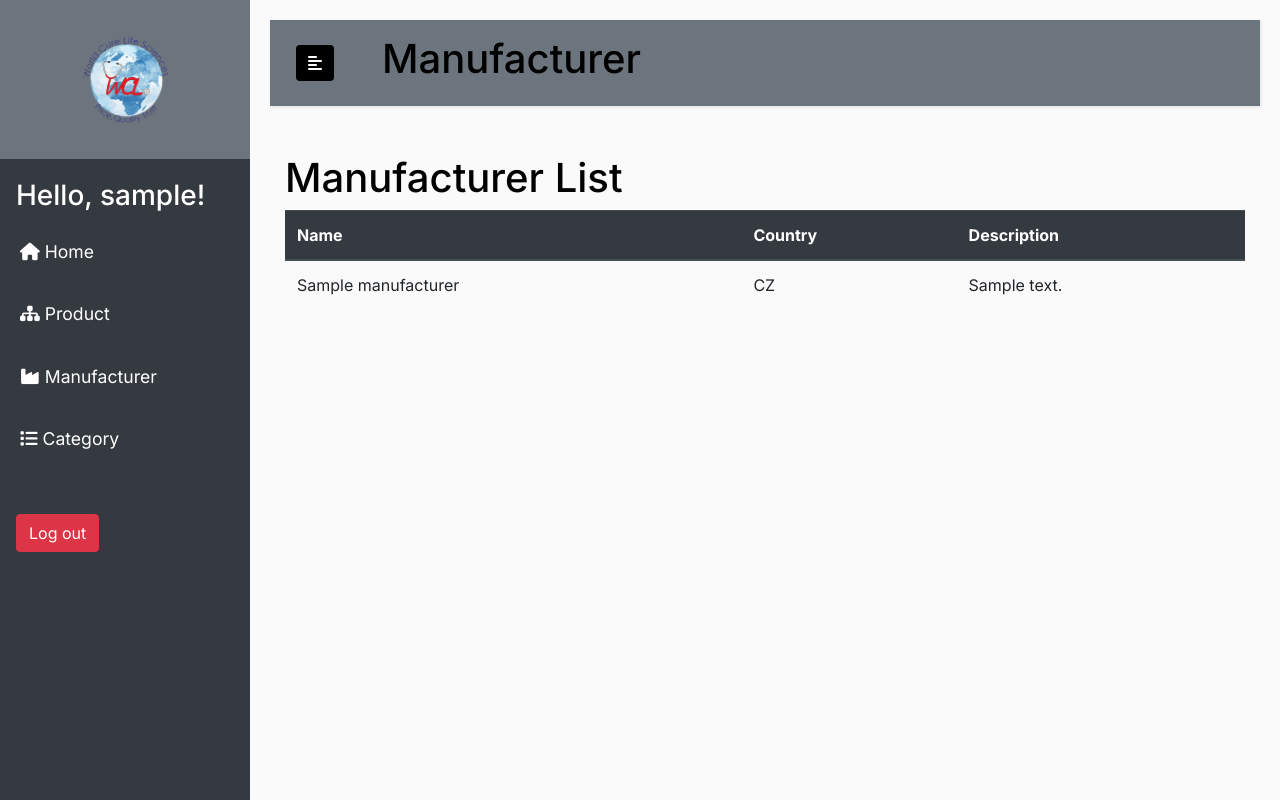
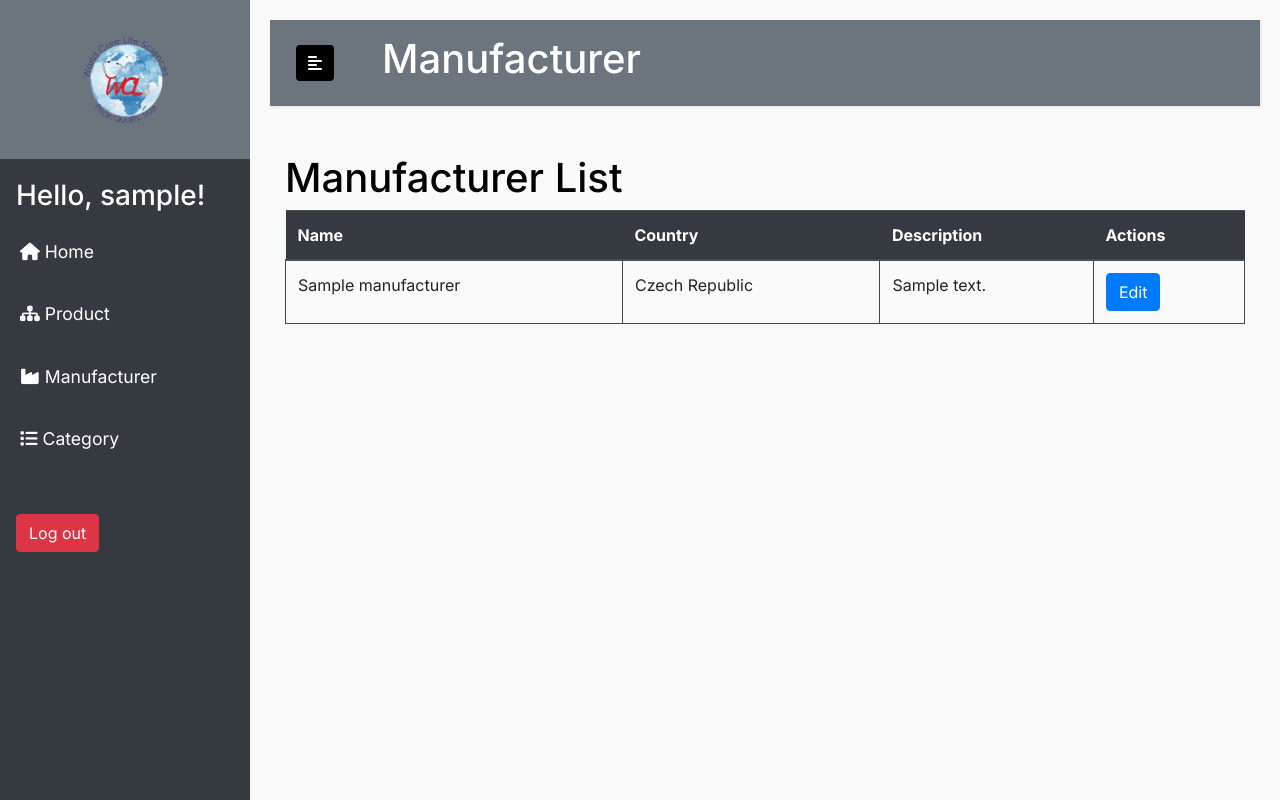
Before and after one commit to monykappa/WCL, a Django app: page /dashboard/manufacturer/ in a window 1280 px wide. Run offline with Django 5.2, Linux system fonts and the light colour scheme; a user stored in the database is signed in; tables that the repository leaves empty hold one stand-in row (values such as "Sample post"); some libraries are stand-ins or nearby versions.

Commit message:
edit manufacturer page

```diff
--- a/dashboard/forms.py
+++ b/dashboard/forms.py
@@ -1,5 +1,5 @@
 from django import forms
-from .models import Manufacturer
+from product.models import Manufacturer
 
 class ManufacturerForm(forms.ModelForm):
     class Meta:
--- a/dashboard/urls.py
+++ b/dashboard/urls.py
@@ -14,7 +14,7 @@ urlpatterns = [
     path('dashboard/', views.dashboard, name='dashboard'),
     path('dashboard/products/', views.products, name='products'),
     path('dashboard/manufacturer/', views.manufacturer, name='manufacturer'),
-
+    path('manufacturers/<int:manufacturer_id>/edit/', views.edit_manufacturer, name='edit_manufacturer'),
 
     #sign in
     path('sign_in/', views.sign_in, name='sign_in'),
--- a/dashboard/views.py
+++ b/dashboard/views.py
@@ -2,11 +2,30 @@ from multiprocessing import AuthenticationError
 from django.contrib.auth import logout
 from django.contrib.auth import login, authenticate
 from django.contrib.auth.decorators import login_required
-from django.shortcuts import render, redirect
+from django.shortcuts import get_object_or_404, render, redirect
 from django.http import HttpResponse
+from django.http import JsonResponse
+from .forms import *
+from product.models import *
+from .models import *
 
-from product.models import Manufacturer
-from .models import *
+
+def edit_manufacturer(request, manufacturer_id):
+    # Retrieve the manufacturer object or return a 404 error if not found
+    manufacturer = get_object_or_404(Manufacturer, id=manufacturer_id)
+
+    if request.method == 'POST':
+        # If the form is submitted
+        form = ManufacturerForm(request.POST, instance=manufacturer)
+        if form.is_valid():
+            # Save the form data to update the manufacturer object
+            form.save()
+            return redirect('dashboard:manufacturer')  # Redirect to the manufacturer list page
+    else:
+        # If it's a GET request, prepopulate the form with the manufacturer's current data
+        form = ManufacturerForm(instance=manufacturer)
+
+    return render(request, 'dashboard/edit_manufacturer.html', {'form': form})
 
 
 
@@ -53,7 +72,58 @@ def products(request):
 
 
 
+# def get_manufacturer_data(request):
+#     manufacturer_id = request.GET.get('manufacturer_id')
+#     try:
+#         manufacturer = Manufacturer.objects.get(id=manufacturer_id)
+#         data = {
+#             'name': manufacturer.name,
+#             'country': manufacturer.country.name,  # Use .name to get the country name
+#             'description': manufacturer.description,
+#         }
+#         return JsonResponse(data)
+#     except Manufacturer.DoesNotExist:
+#         return JsonResponse({'error': 'Manufacturer not found'}, status=404)
+
+
+# def update_manufacturer(request):
+#     if request.method == 'POST' and request.is_ajax():
+#         # Get form data
+#         manufacturer_id = request.POST.get('id')
+#         name = request.POST.get('name')
+#         country = request.POST.get('country')
+#         description = request.POST.get('description')
+
+#         try:
+#             # Get the manufacturer object
+#             manufacturer = Manufacturer.objects.get(id=manufacturer_id)
+#             # Update manufacturer data
+#             manufacturer.name = name
+#             manufacturer.country = country
+#             manufacturer.description = description
+#             manufacturer.save()  # Save changes to the database
+#             return JsonResponse({'success': True})
+#         except Manufacturer.DoesNotExist:
+#             return JsonResponse({'error': 'Manufacturer not found'}, status=404)
+#     else:
+#         return JsonResponse({'error': 'Invalid request'}, status=400)
+
 @login_required
 def manufacturer(request):
-    manufacturers = Manufacturer.objects.all()
-    return render(request, 'dashboard/manufacturer.html', {'manufacturers': manufacturers})
+    if request.method == 'GET' and request.headers.get('HTTP_X_REQUESTED_WITH') == 'XMLHttpRequest':
+        # AJAX request to retrieve manufacturer data
+        manufacturer_id = request.GET.get('manufacturer_id')
+        try:
+            manufacturer = Manufacturer.objects.get(id=manufacturer_id)
+            data = {
+                'name': manufacturer.name,
+                'country': manufacturer.get_country_display(),
+                'description': manufacturer.description,
+            }
+            return JsonResponse(data)
+        except Manufacturer.DoesNotExist:
+            return JsonResponse({'error': 'Manufacturer not found'}, status=404)
+    else:
+        # Regular GET request to render the page
+        manufacturers = Manufacturer.objects.all()
+        return render(request, 'dashboard/manufacturer.html', {'manufacturers': manufacturers})
--- a/static/css/dashboard/dashboard_base.css
+++ b/static/css/dashboard/dashboard_base.css
@@ -35,6 +35,10 @@ a:focus {
     border-radius: 0;
     margin-bottom: 40px;
     box-shadow: 1px 1px 3px rgba(0, 0, 0, 0.1);
+}
+
+.navbar h1{
+    color:#fff;
 }
 
 .navbar-btn {
@@ -196,3 +200,8 @@ a.article:hover {
         display: none;
     }
 }
+
+
+table tbody td{
+    border:1px solid rgb(73, 71, 71);
+}
--- a/templates/dashboard/manufacturer.html
+++ b/templates/dashboard/manufacturer.html
@@ -8,6 +8,7 @@ Dashboard Manufacturer
 
 <h1 class="d-inline-block ml-auto">{% block dashboard_title %}Manufacturer{% endblock dashboard_title%}</h1>
 {% block content %}
+
 <div class="container mt-5">
     <h1>Manufacturer List</h1>
     <table class="table">
@@ -16,17 +17,126 @@ Dashboard Manufacturer
                 <th>Name</th>
                 <th>Country</th>
                 <th>Description</th>
+                <th>Actions</th> <!-- Add this column for edit button -->
             </tr>
         </thead>
         <tbody>
             {% for manufacturer in manufacturers %}
             <tr>
                 <td>{{ manufacturer.name }}</td>
-                <td>{{ manufacturer.country }}</td>
+                <td>{{ manufacturer.get_country_display }}</td>
                 <td>{{ manufacturer.description }}</td>
+                <td>
+                    <a href="{% url 'dashboard:edit_manufacturer' manufacturer.id %}" class="btn btn-primary">Edit</a>
+                </td>
+                <!-- Edit button -->
             </tr>
             {% endfor %}
         </tbody>
     </table>
 </div>
+
+
+
+<!-- Modal
+<div class="modal fade" id="editModal" tabindex="-1" aria-labelledby="editModalLabel" aria-hidden="true">
+    <div class="modal-dialog">
+        <div class="modal-content">
+            <div class="modal-header">
+                <h5 class="modal-title" id="editModalLabel">Edit Manufacturer</h5>
+                <button type="button" class="close" data-dismiss="modal" aria-label="Close">
+                    <span aria-hidden="true">&times;</span>
+                </button>
+            </div>
+            <div class="modal-body">
+                <form id="editForm">
+                    {% csrf_token %}
+                    <div class="form-group">
+                        <label for="edit-name">Name</label>
+                        <input type="text" class="form-control" id="edit-name" name="name">
+                    </div>
+                    <div class="form-group">
+                        <label for="edit-country">Country</label>
+                        <input type="text" class="form-control" id="edit-country" name="country">
+                    </div>
+                    <div class="form-group">
+                        <label for="edit-description">Description</label>
+                        <textarea class="form-control" id="edit-description" name="description"></textarea>
+                    </div>
+                    <button type="submit" class="btn btn-primary">Save changes</button>
+                </form>
+            </div>
+        </div>
+    </div>
+</div> -->
+
+
+
+
+
+<script src="https://code.jquery.com/jquery-3.6.0.min.js"></script>
+<!-- <script>
+    document.addEventListener("DOMContentLoaded", function() {
+        const editBtns = document.querySelectorAll('.edit-btn');
+
+        editBtns.forEach(editBtn => {
+            editBtn.addEventListener('click', () => {
+                const manufacturerId = editBtn.dataset.id;
+
+                // Retrieve data of the manufacturer with Fetch API
+                fetch(`/get_manufacturer_data/?manufacturer_id=${manufacturerId}`)
+                    .then(response => response.json())
+                    .then(data => {
+                        // Populate the pop-up form fields with the retrieved data
+                        document.getElementById('edit-name').value = data.name;
+                        document.getElementById('edit-country').value = data.country;
+                        document.getElementById('edit-description').value = data.description;
+
+                        // Show the pop-up
+                        const editModal = new bootstrap.Modal(document.getElementById('editModal'));
+                        editModal.show();
+
+                        // Set the manufacturer id for the form
+                        document.getElementById('editForm').dataset.manufacturerId = manufacturerId;
+                    })
+                    .catch(error => console.error('Error:', error));
+            });
+        });
+
+        document.getElementById('editForm').addEventListener('submit', (event) => {
+            event.preventDefault(); // Prevent default form submission
+
+            // Get the manufacturer id from the form
+            const manufacturerId = document.getElementById('editForm').dataset.manufacturerId;
+
+            // Serialize form data
+            const formData = new FormData(event.target);
+            formData.append('manufacturer_id', manufacturerId);
+
+            // Send AJAX request to update manufacturer data
+            fetch('/update_manufacturer/', {
+                method: 'POST',
+                body: formData
+            })
+            .then(response => {
+                if (!response.ok) {
+                    throw new Error('Error in the request');
+                }
+                return response.json();
+            })
+            .then(data => {
+                // Handle success response
+                console.log('Data updated successfully:', data);
+                // Close the modal or perform any other actions
+                const editModal = bootstrap.Modal.getInstance(document.getElementById('editModal'));
+                editModal.hide();
+            })
+            .catch(error => {
+                // Handle error response
+                console.error('Error updating data:', error);
+            });
+        });
+    });
+</script> -->
+
 {% endblock content %}
```
Also changed, not shown: templates/dashboard/edit_manufacturer.html (added, +9 -0 lines).
